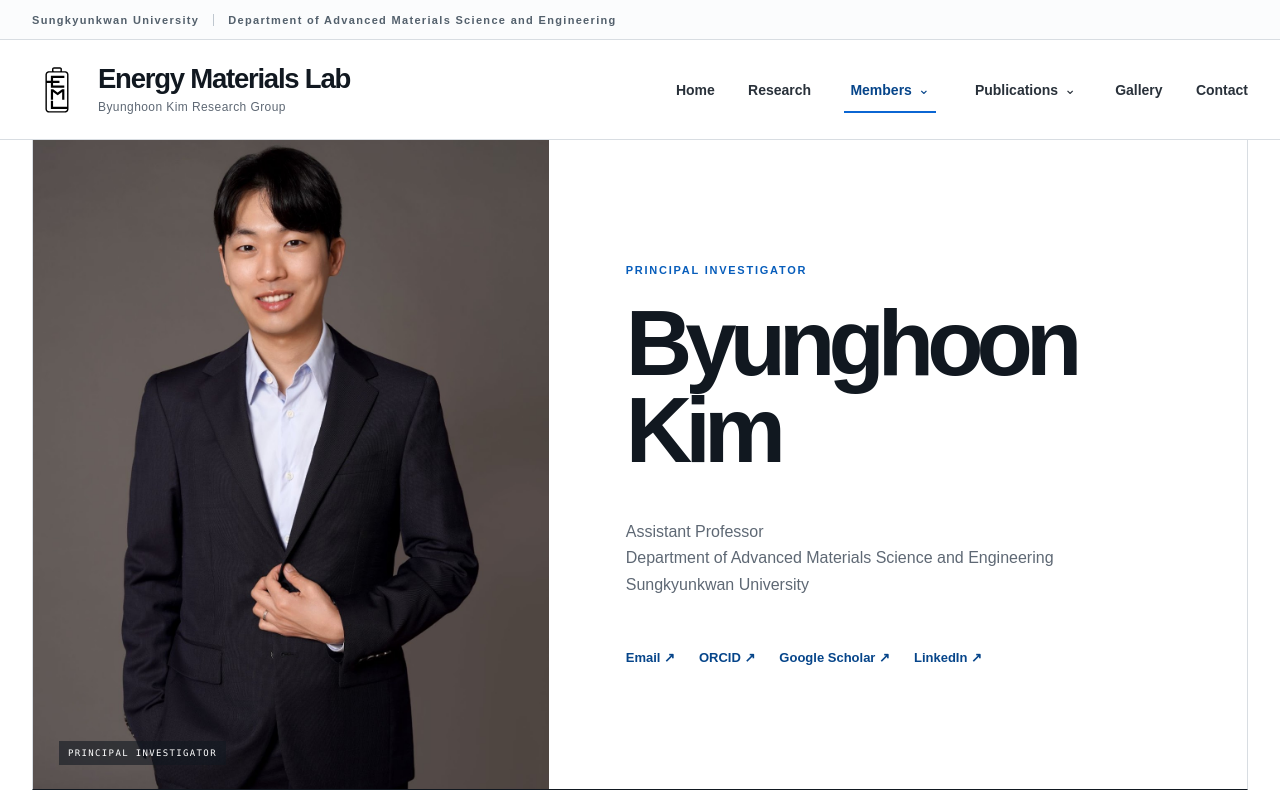
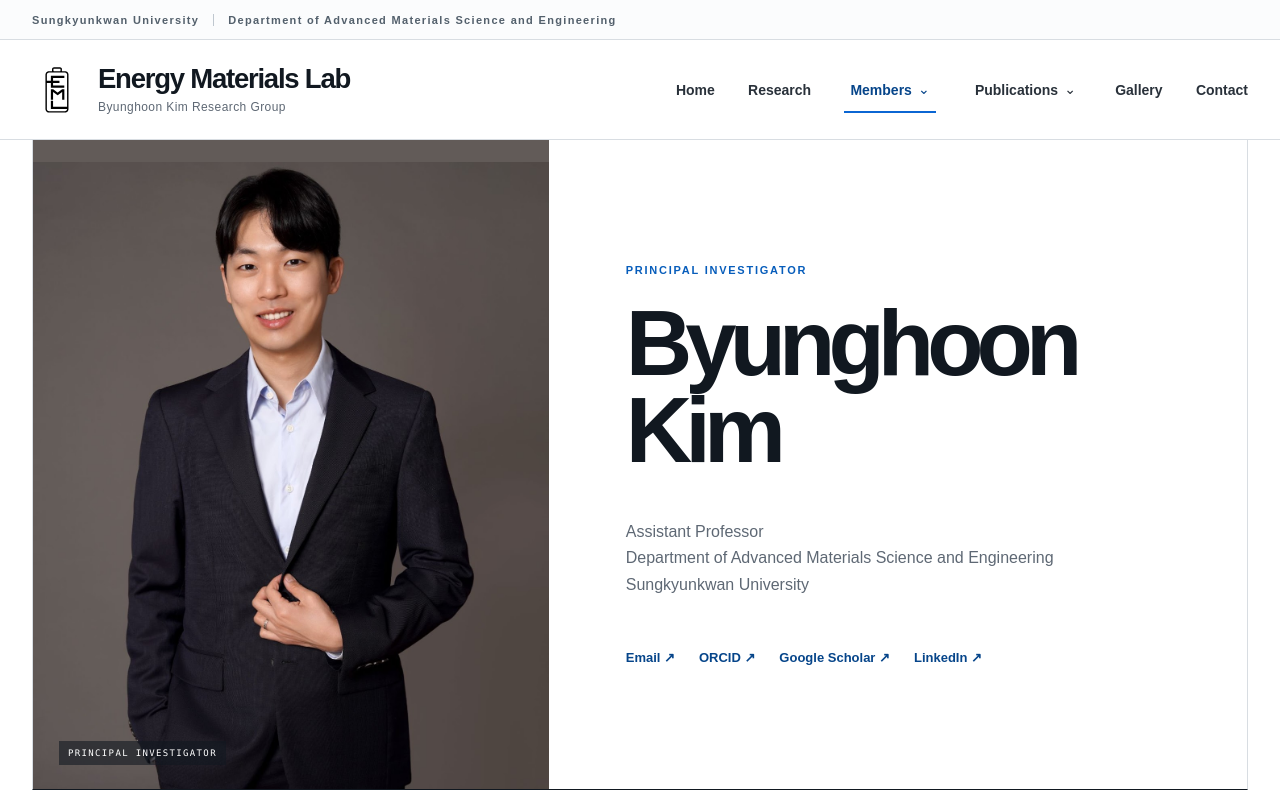
Before and after one commit to Energy-Materials-Laboratory/energy-materials-laboratory.github.io, a Next.js app: page /members/professor in a window 1280 px wide. Shown: the top 800 px of the page. Built offline with nearby package versions, Linux system fonts and the light colour scheme.

Commit message:
Update globals.css

```diff
--- a/app/globals.css
+++ b/app/globals.css
@@ -891,12 +891,13 @@ summary:focus-visible {
 /* 사진이 layout 크기를 늘리지 않고 정해진 영역만 채우도록 고정 */
 .profile-portrait img {
   position: absolute;
-  inset: 0;
+  top: 22px;
+  left: 0;
   width: 100%;
-  height: 100%;
+  height: calc(100% - 22px);
   display: block;
   object-fit: cover;
-  object-position: 50% 23%;
+  object-position: 50% 0%;
 }
 
 /* 좌측 하단 라벨 */
```
